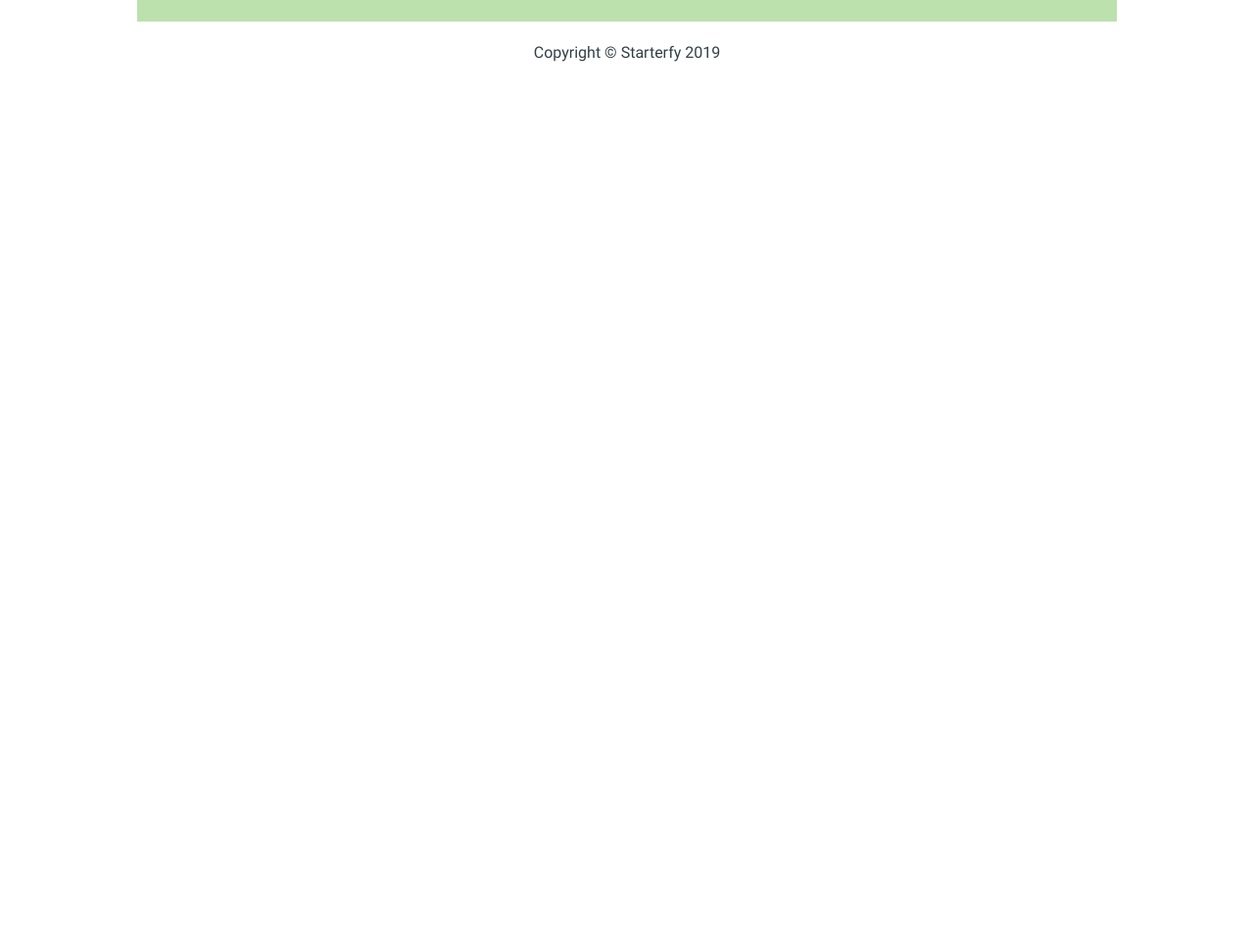
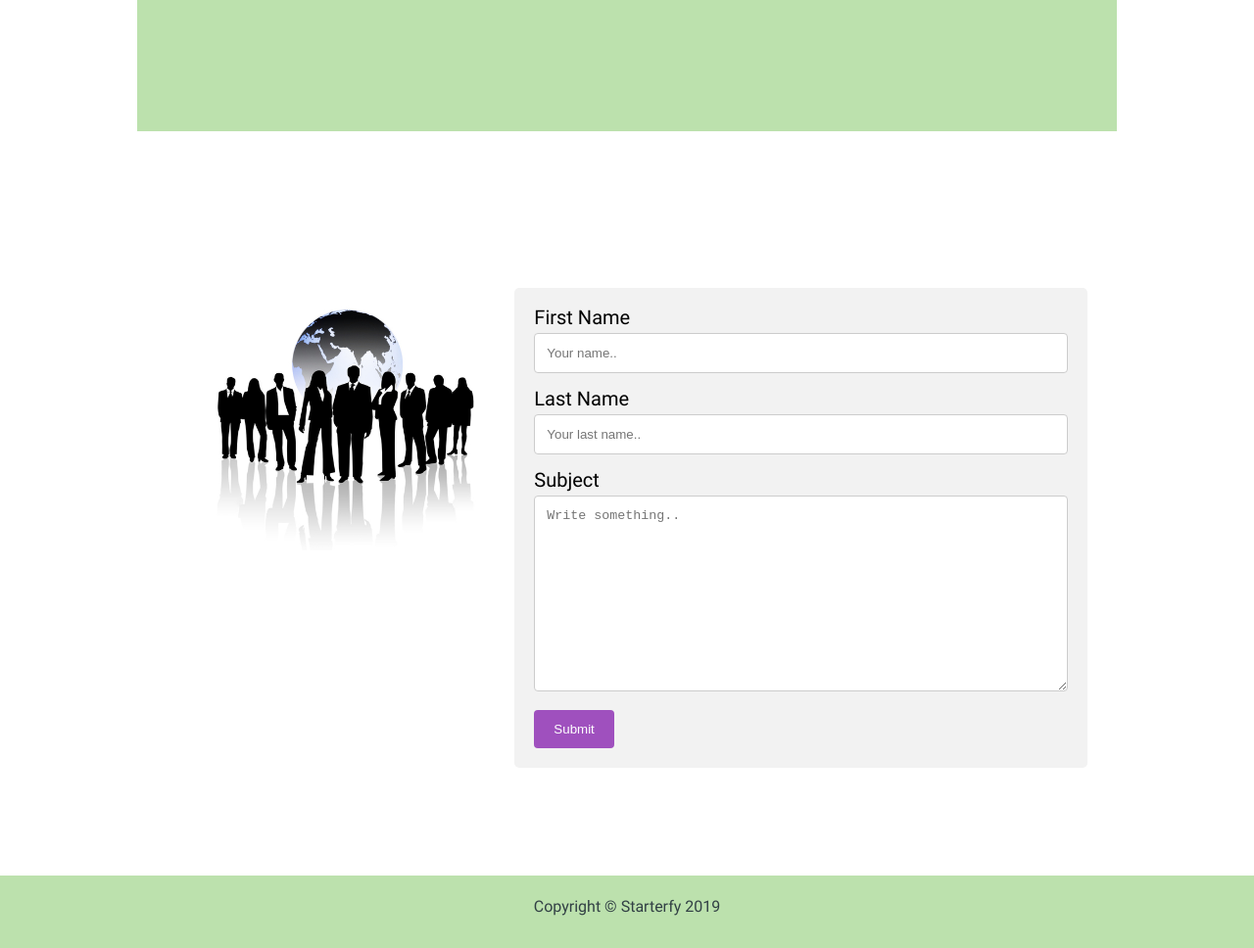
Before and after one commit to BW-Kickstarter-Success-Oct2019/UI, a plain HTML site: page index.html in a window 1280 px wide. Shown: the part 1960-2928 px from the top of the page at 98% size. Before the commit the page ends 2056 px from the top, so only its background shows below. Drawn offline with Linux system fonts and the light colour scheme; a web font is replaced by a local one.

Commit message:
add contact

```diff
--- a/index.html
+++ b/index.html
@@ -118,7 +118,35 @@
 
     </section>
 
+    <section id="contact" class="contact">
+
+
+      <div class="contact-img">
+        <img src="img/contact.jpg" alt="">
+      </div>
+
+      <div class="contact-container">
+        <form action="">
+          <label for="fname">First Name</label>
+          <input type="text" id="fname" name="firstname" placeholder="Your name..">
+
+          <label for="lname">Last Name</label>
+          <input type="text" id="lname" name="lastname" placeholder="Your last name..">
+
+          <label for="subject">Subject</label>
+          <textarea id="subject" name="subject" placeholder="Write something.." style="height:200px"></textarea>
+
+          <input type="submit" value="Submit">
+        </form>
+      </div>
+
+
+
+
+    </section>
+
   </div>
+
   <footer>
     <p>Copyright &copy Starterfy 2019</p>
   </footer>
--- a/less/footer.less
+++ b/less/footer.less
@@ -1,4 +1,6 @@
 footer{
+  background-color: @bg;
   text-align: center;
   padding: 2rem;
+
 }
--- a/less/home-page.less
+++ b/less/home-page.less
@@ -4,24 +4,19 @@
   text-align: center;
   padding: 30% 0;
 
-
-
   h1 {
-
     color: @element;
     position: relative;
     z-index: 2;
-    @media @mobile{
-    padding-top: 10%;
-  }
+    @media @mobile {
+      padding-top: 10%;
+    }
   }
 
   p {
-
     font-size: 2rem;
     position: relative;
     z-index: 2;
-
   }
 
   img {
@@ -32,50 +27,48 @@
     height: auto;
     opacity: 0.2;
     padding-top: 7rem;
-    @media @mobile{
-     padding-top: 11rem;
+    @media @mobile {
+      padding-top: 11rem;
     }
-
   }
 }
 
-.features{
+.features {
   display: flex;
   justify-content: space-between;
   text-align: left;
-  padding: 10% 5% ;
-  @media @mobile{
+  padding: 10% 5%;
+  @media @mobile {
     flex-direction: column;
     text-align: center;
   }
 
   div {
     width: 28%;
-    @media @mobile{
+    @media @mobile {
       width: 100%;
-      padding: 0 3rem 4rem ;
+      padding: 0 3rem 4rem;
       margin-bottom: 3rem;
-
     }
   }
-  i{
+
+  i {
     color: @element;
     width: 15%;
-    margin: 7% auto ;
+    margin: 7% auto;
     @media @mobile {
-      margin : 2rem auto;
+      margin: 2rem auto;
     }
   }
-  h4{
+
+  h4 {
     color: @text;
     font-size: 2.5rem;
     margin: 7% auto;
-
-  @media @mobile {
-    margin : 1rem auto;
+    @media @mobile {
+      margin: 1rem auto;
+    }
   }
-}
-
 }
 
 .about {
@@ -84,44 +77,90 @@
   justify-content: space-between;
   background-color: @bg;
   text-align: center;
-  padding: 4rem 0 ;
-  h2{
+  padding: 10rem 1rem;
+
+  h2 {
     color: @element;
   }
 
-  h2{
+  h2 {
     font-size: 4rem;
     width: 100%;
     padding-bottom: 7rem;
-
   }
-
 
   div {
     width: 23%;
-    margin-bottom:5rem;
+    margin-bottom: 5rem;
 
-    p{
+    p {
       font-family: 'Indie Flower';
       font-size: 2rem;
     }
-    @media @mobile{
+    @media @mobile {
       width: 50%;
+    }
 
-    }
-    img{
+    img {
       border: 8px solid white;
       border-radius: 100%;
       width: 80%;
       height: 80%;
-      margin-bottom:2rem;
+      margin-bottom: 2rem;
       box-shadow: 4px 4px 7px gray;
 
-      &:hover{
+      &:hover {
         opacity: 0.6;
       }
+    }
+  }
+}
 
+.contact {
+  display: flex;
+  padding: 1rem 3rem;
+  margin-top: 15rem;
+  margin-bottom: 10rem;
+  font-size: 2rem;
+  font-family: 'Roboto', sans-serif;
+
+  .contact-img {
+    @media @mobile {
+      display: none;
     }
   }
 
+  .contact-container {
+    border-radius: 5px;
+    background-color: #f2f2f2;
+    padding: 20px;
+
+    input[type=text],
+    select,
+    textarea {
+      width: 100%;
+      padding: 12px;
+      border: 1px solid #ccc;
+      border-radius: 4px;
+      box-sizing: border-box;
+      margin-top: 6px;
+      margin-bottom: 16px;
+      resize: vertical;
+    }
+
+    input[type=submit] {
+      background-color: @element;
+      color: white;
+      padding: 12px 20px;
+      border: none;
+      border-radius: 4px;
+      cursor: pointer;
+
+      &:hover {
+        background-color: white;
+        color: @element;
+        border: 1px solid @element;
+      }
+    }
+  }
 }
--- a/less/navigation.less
+++ b/less/navigation.less
@@ -1,7 +1,6 @@
 nav {
   display: flex;
   width: 100%;
-
   justify-content: space-between;
   padding: 1.5rem 2rem;
   overflow: hidden;
@@ -9,47 +8,37 @@ nav {
   position: fixed;
   z-index: 999;
   margin: 0 auto;
-
-
-  @media @mobile{
+  @media @mobile {
     flex-direction: column;
   }
 
-  h2{
+  h2 {
     color: @element;
-    @media @mobile{
+    @media @mobile {
       text-align: center;
     }
-
   }
-
 
   .nav-bar {
     display: flex;
     justify-content: space-between;
     width: 40%;
     text-align: left;
-    padding: 1.5rem 0 0 0;
-    @media @mobile{
+    padding: 1.5rem 0 0;
+    @media @mobile {
       width: 100%;
     }
 
     a {
       text-decoration: none;
-      color: @text ;
+      color: @text;
       font-size: 1.6rem;
-
       padding: 5px;
 
-      &:hover{
+      &:hover {
         color: white;
         border-bottom: 3px solid @element;
-
-
-
       }
-
     }
-
   }
 }
```
Also changed, not shown: css/index.css, img/contact.jpg (added).
